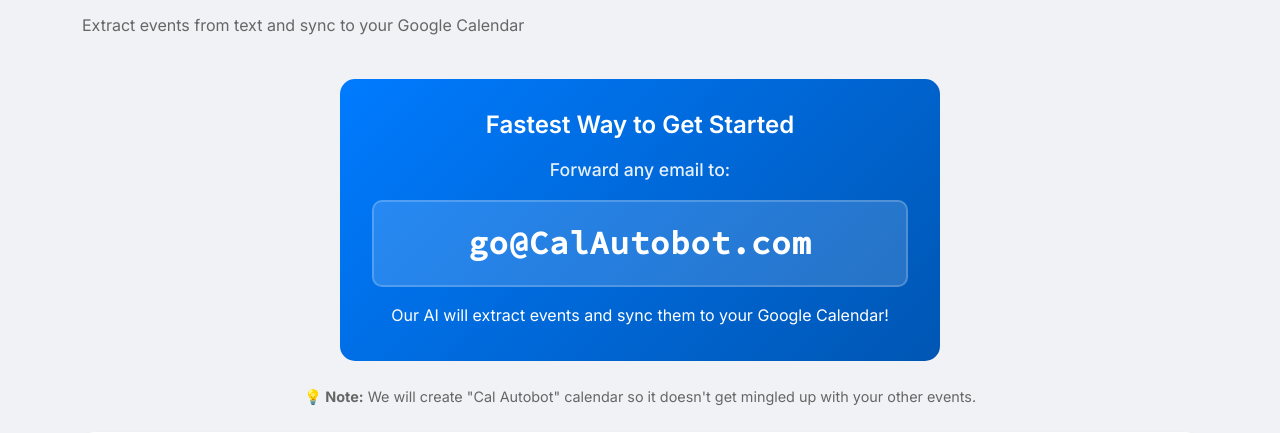
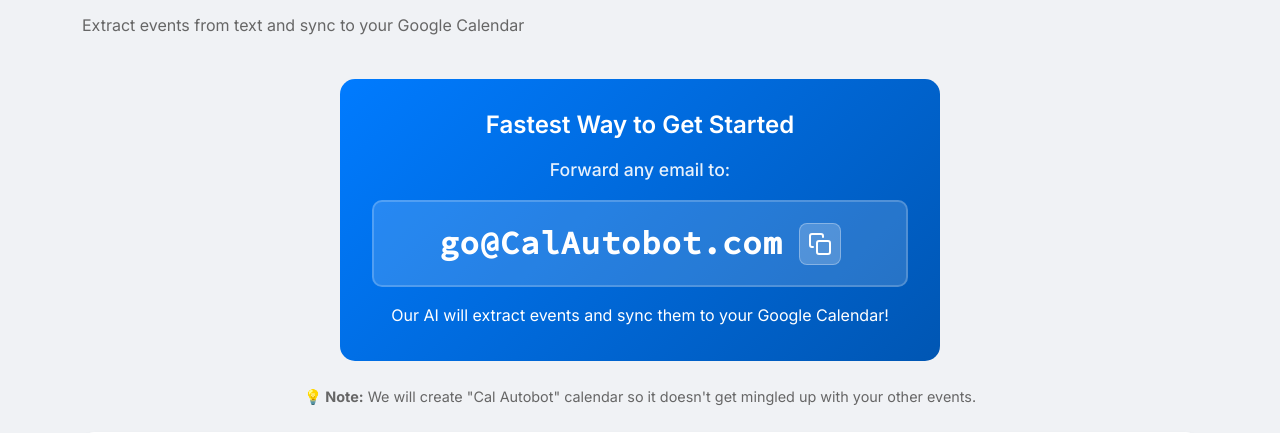
Before and after one commit to willcheung/AITextBot, a Flask app: page /dashboard in a window 1280 px wide. Shown: the part 286-719 px from the top of the page. Run offline with Flask 3, Linux system fonts and the light colour scheme; the visitor is signed in with stand-in values (Sample User, id 1); data that the repository does not hold is empty; some libraries are stand-ins or nearby versions.

Commit message:
Assistant checkpoint: Add copy email functionality with visual feedback
Assistant generated file changes:
- templates/dashboard.html: Add copy icon and functionality to email address
- static/js/main.js: Add email copy functionality
- static/css/style.css: Add styles for email copy button

---

User prompt:

In dashoard, Add a copy icon next to the "go@calautobot.com" email so it's easy for users to just copy the email. Also add a note after email is copied.

Replit-Commit-Author: Assistant
Replit-Commit-Session-Id: f16e0238-ab48-46a9-b726-b579f1e80c2f

```diff
--- a/static/css/style.css
+++ b/static/css/style.css
@@ -149,6 +149,26 @@
     margin: 1rem 0;
     letter-spacing: 1px;
     border: 2px solid rgba(255, 255, 255, 0.2);
+    display: flex;
+    align-items: center;
+    justify-content: center;
+    flex-wrap: wrap;
+    gap: 0.5rem;
+}
+
+.email-address-large .btn {
+    background: rgba(255, 255, 255, 0.2);
+    border: 1px solid rgba(255, 255, 255, 0.3);
+    color: white;
+    padding: 0.5rem;
+    transition: all 0.3s ease;
+}
+
+.email-address-large .btn:hover {
+    background: rgba(255, 255, 255, 0.3);
+    border-color: rgba(255, 255, 255, 0.5);
+    color: white;
+    transform: scale(1.1);
 }
 
 /* Mobile email address sizing */
--- a/static/js/main.js
+++ b/static/js/main.js
@@ -297,6 +297,30 @@ window.startGoogleLogin = function() {
     }
 }
 
+// Function to copy email address
+window.copyEmail = function() {
+    const email = 'go@CalAutobot.com';
+    navigator.clipboard.writeText(email).then(() => {
+        showToast('Email copied to clipboard!', 'success');
+
+        // Temporarily change the copy icon to a check mark
+        const copyIcon = document.querySelector('.copy-icon');
+        if (copyIcon) {
+            const originalIcon = copyIcon.getAttribute('data-feather');
+            copyIcon.setAttribute('data-feather', 'check');
+            feather.replace();
+
+            // Revert back to copy icon after 2 seconds
+            setTimeout(() => {
+                copyIcon.setAttribute('data-feather', 'copy');
+                feather.replace();
+            }, 2000);
+        }
+    }).catch(() => {
+        showToast('Failed to copy email to clipboard', 'error');
+    });
+}
+
 // Initialize tooltips (if Bootstrap tooltips are needed in the future)
 function initializeTooltips() {
     const tooltipTriggerList = [].slice.call(document.querySelectorAll('[data-bs-toggle="tooltip"]'));
--- a/templates/dashboard.html
+++ b/templates/dashboard.html
@@ -47,7 +47,12 @@
                 <div class="email-forward-instruction text-center">
                     <h4 class="mb-3">Fastest Way to Get Started</h4>
                     <span class="email-label">Forward any email to:</span>
-                    <div class="email-address-large">go@CalAutobot.com</div>
+                    <div class="email-address-large">
+                        go@CalAutobot.com
+                        <button type="button" class="btn btn-sm btn-light ms-2" onclick="copyEmail()" title="Copy email address">
+                            <i data-feather="copy" class="copy-icon"></i>
+                        </button>
+                    </div>
                     <p class="mt-3 mb-0">Our AI will extract events and sync them to your Google Calendar!</p>
                 </div>
             </div>
```
